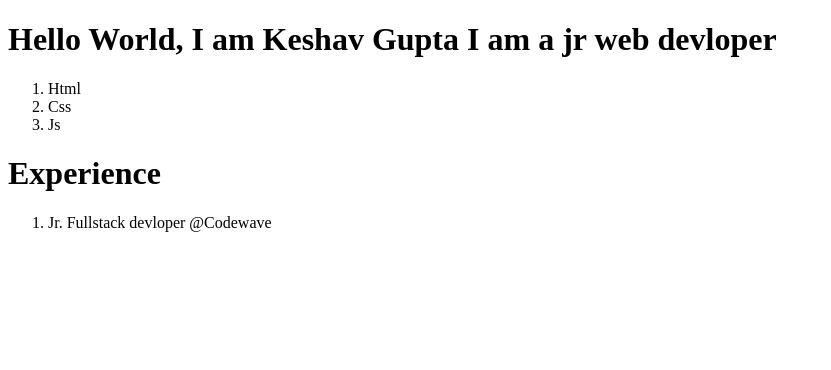
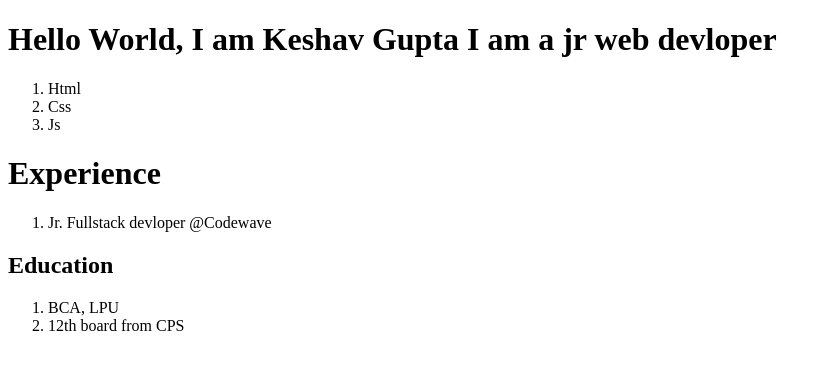
Before and after one commit to keshavgupta848101/test-github, a plain HTML site: page index.html in a window 1280 px wide. Shown: the whole page, without its empty margins (0-831 px from the left). Drawn offline with Linux system fonts and the light colour scheme.

Commit message:
refactor: about section

```diff
--- a/index.html
+++ b/index.html
@@ -18,5 +18,11 @@
     <ol>
       <li>Jr. Fullstack devloper @Codewave</li>
     </ol>
+
+    <h2>Education</h2>
+    <ol>
+      <li>BCA, LPU</li>
+      <li>12th board from CPS</li>
+    </ol>
   </body>
 </html>
```
